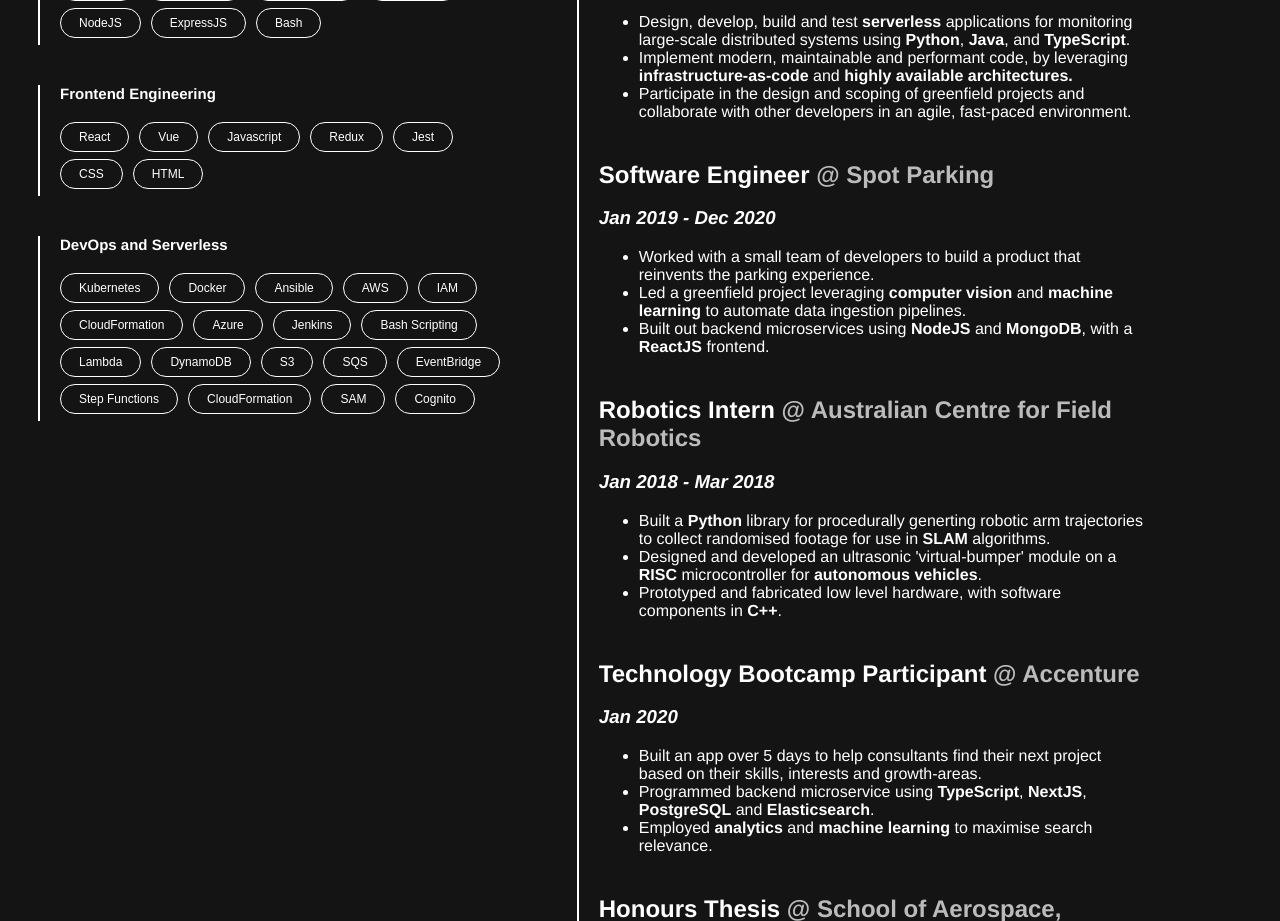
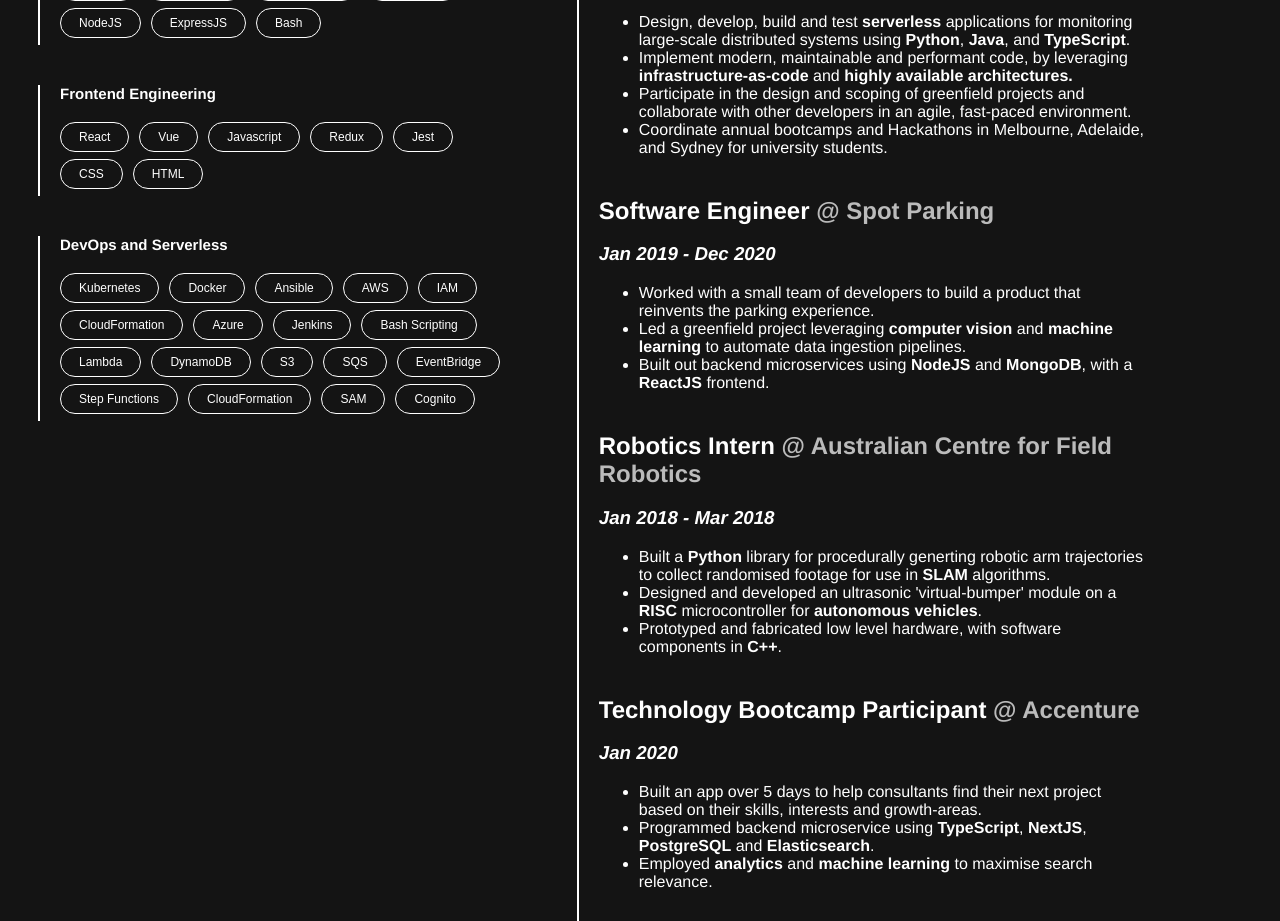
Before and after one commit to josepdaniel/josepdaniel.github.io, a React (Create React App) app: page / in a window 1280 px wide. Shown: the part 1880-2801 px from the top of the page. Built offline with nearby package versions, Linux system fonts and the light colour scheme.

Commit message:
add bit to resume

```diff
--- a/src/Resume.js
+++ b/src/Resume.js
@@ -79,6 +79,7 @@
                             <li> Design, develop, build and test <strong> serverless </strong> applications for monitoring large-scale distributed systems using <strong>Python</strong>, <strong>Java</strong>, and <strong>TypeScript</strong>. </li>
                             <li> Implement modern, maintainable and performant code, by leveraging <strong>infrastructure-as-code</strong> and <strong> highly available architectures. </strong></li>
                             <li> Participate in the design and scoping of greenfield projects and collaborate with other developers in an agile, fast-paced environment. </li>
+                            <li> Coordinate annual bootcamps and Hackathons in Melbourne, Adelaide, and Sydney for university students.</li>
                         </ul>
                     </div>
 
```
